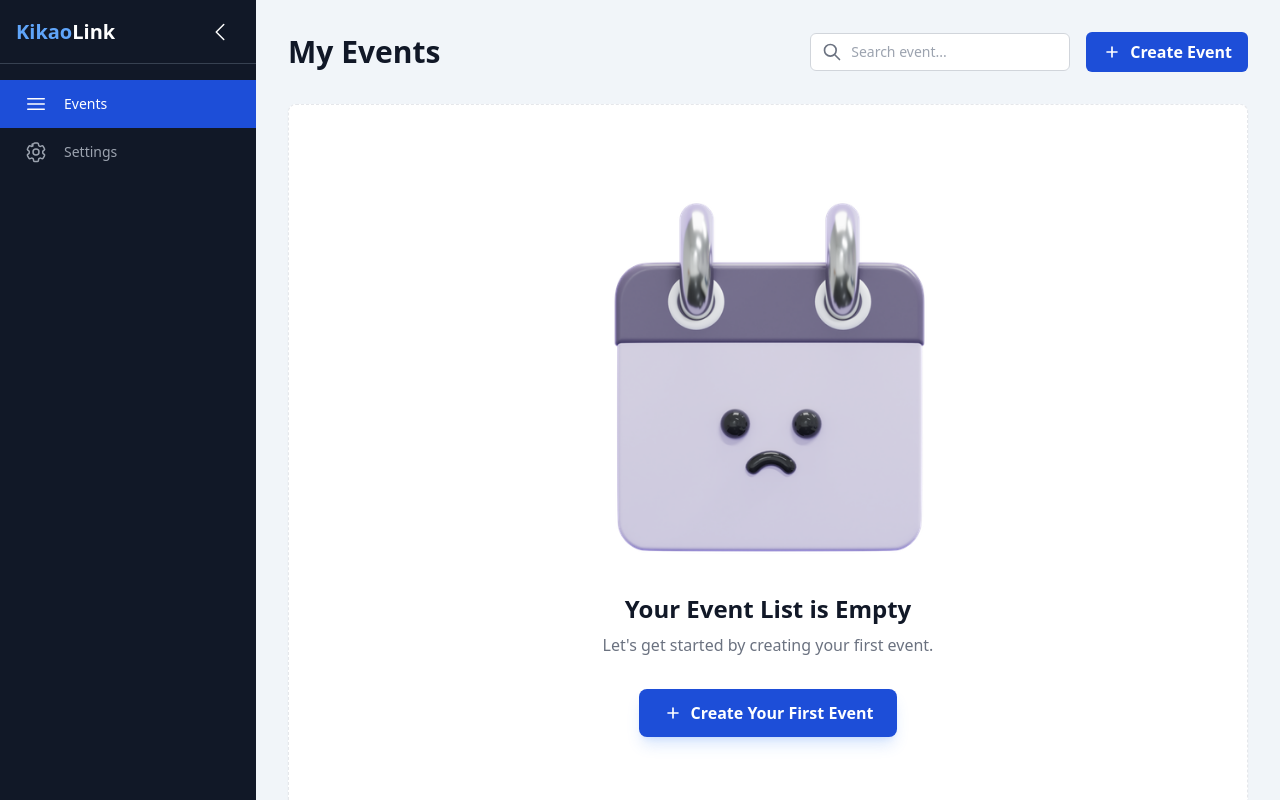
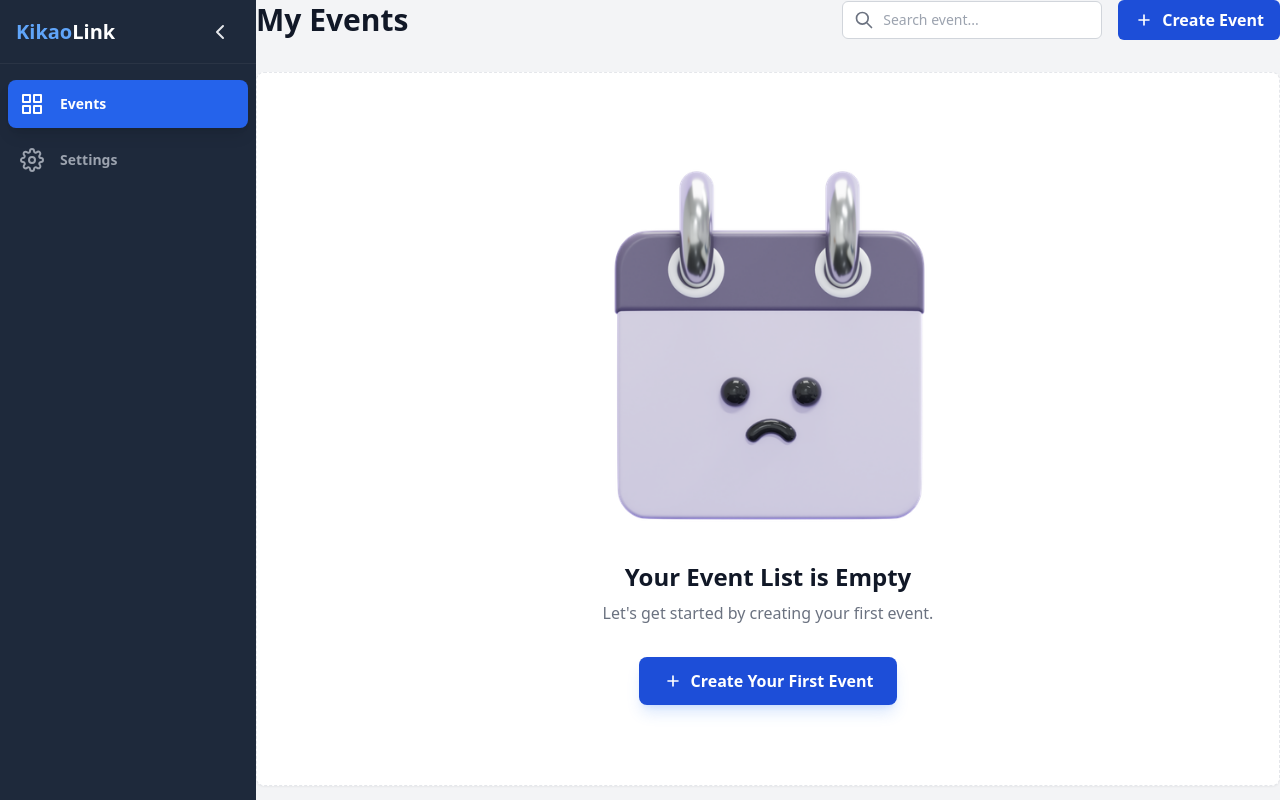
Before and after one commit to Beracali-Technologies/kikaolink-client, a React (Vite) app in the folder client/: page /dashboard/events in a window 1280 px wide. Built offline with nearby package versions, Linux system fonts and the light colour scheme.

Commit message:
Add Header and modified the sidebar

```diff
--- a/client/package.json
+++ b/client/package.json
@@ -16,6 +16,7 @@
     "react": "^18.3.1",
     "react-dom": "^18.3.1",
     "react-hook-form": "^7.62.0",
+    "react-icons": "^5.5.0",
     "react-phone-number-input": "^3.4.12",
     "react-router-dom": "^7.1.1"
   },
--- /dev/null
+++ b/client/src/Features/Dashboard/Components/Header/Header.tsx
@@ -0,0 +1,15 @@
+import { FiMenu } from 'react-icons/fi';
+
+
+
+const Header: React.FC<{ onMenuClick: () => void }> = ({ onMenuClick }) => {
+    return (
+        <header className="lg:hidden bg-white shadow-sm flex items-center p-4">
+            <button onClick={onMenuClick}>
+                <FiMenu className="h-6 w-6 text-gray-600"/>
+            </button>
+            <div className="font-bold text-lg ml-4">KikaoLink</div>
+        </header>
+    );
+};
+export default Header;
--- a/client/src/Features/Dashboard/Components/Sidebar/Sidebar.tsx
+++ b/client/src/Features/Dashboard/Components/Sidebar/Sidebar.tsx
@@ -1,68 +1,118 @@
-import React, { useState } from 'react';
+import React from 'react';
 import { NavLink, useLocation } from 'react-router-dom';
+import { FiGrid, FiSettings, FiChevronLeft, FiX } from 'react-icons/fi';
 
-type IconProps = { className?: string };
+// Define the shape of our props for clarity
+interface SidebarProps {
+    isMobile: boolean;
+    isOpen: boolean;
+    setIsOpen: (isOpen: boolean) => void;
+}
 
-// --- HIGH-QUALITY, RELIABLE SVG ICONS ---
-const EventIcon: React.FC<IconProps> = ({ className }) => (
-    <svg className={className} xmlns="http://www.w3.org/2000/svg" fill="none" viewBox="0 0 24 24" strokeWidth="1.5" stroke="currentColor">
-        <path strokeLinecap="round" strokeLinejoin="round" d="M3.75 6.75h16.5M3.75 12h16.5m-16.5 5.25h16.5" />
-    </svg>
-);
-
-// Correctly defined SettingsIcon
-const SettingsIcon: React.FC<IconProps> = ({ className }) => (
-    <svg className={className} xmlns="http://www.w3.org/2000/svg" fill="none" viewBox="0 0 24 24" strokeWidth="1.5" stroke="currentColor">
-        <path strokeLinecap="round" strokeLinejoin="round" d="M9.594 3.94c.09-.542.56-.94 1.11-.94h2.593c.55 0 1.02.398 1.11.94l.213 1.281c.063.374.313.686.645.87.074.04.147.083.22.127.324.196.72.257 1.075.124l1.217-.456a1.125 1.125 0 011.37.49l1.296 2.247a1.125 1.125 0 01-.242 1.451l-1.043.862c-.29.24-.435.608-.435.986v.642c0 .378.145.747.435.986l1.043.862a1.125 1.125 0 01.242 1.451l-1.296 2.247a1.125 1.125 0 01-1.37.49l-1.217-.456c-.355-.133-.75-.072-1.075.124a6.37 6.37 0 01-.22.127c-.331.183-.581.495-.644.87l-.213 1.281c-.09.543-.56.94-1.11.94h-2.593c-.55 0-1.02-.398-1.11-.94l-.213-1.281c-.063-.374-.313-.686-.645-.87a6.37 6.37 0 01-.22-.127c-.324-.196-.72-.257-1.075-.124l-1.217.456a1.125 1.125 0 01-1.37-.49l-1.296-2.247a1.125 1.125 0 01.242-1.451l1.043-.862c.29-.24.435-.608.435-.986v-.642c0-.378-.145-.747-.435-.986l-1.043-.862a1.125 1.125 0 01-.242-1.451l1.296-2.247a1.125 1.125 0 011.37-.49l1.217.456c.355.133.75.072 1.075-.124a6.37 6.37 0 01.22-.127c.331-.183.581-.495-.644-.87l.213-1.281z" />
-        <path strokeLinecap="round" strokeLinejoin="round" d="M15 12a3 3 0 11-6 0 3 3 0 016 0z" />
-    </svg>
-);
-
-const ChevronLeftIcon: React.FC<IconProps> = ({ className }) => <svg className={className} xmlns="http://www.w3.org/2000/svg" fill="none" viewBox="0 0 24 24" strokeWidth="1.5" stroke="currentColor"><path strokeLinecap="round" strokeLinejoin="round" d="M15.75 19.5L8.25 12l7.5-7.5" /></svg>;
-
-const Sidebar: React.FC = () => {
-    const [isCollapsed, setIsCollapsed] = useState(false);
+const Sidebar: React.FC<SidebarProps> = ({ isMobile, isOpen, setIsOpen }) => {
     const location = useLocation();
 
-   // Check if the current path is ANY settings page
-   const isSettingsActive = location.pathname.startsWith('/dashboard/settings');
+    // Determine if any settings page is active to highlight the "Settings" icon
+    const isSettingsActive = location.pathname.includes('/settings');
 
     const menuItems = [
-        { name: 'Events', path: '/dashboard/events', icon: EventIcon },
-        { name: 'Settings', path: '/dashboard/settings', icon: SettingsIcon, isActive: isSettingsActive },
+        { name: 'Events', path: '/dashboard/events', icon: FiGrid },
+        { name: 'Settings', path: '/dashboard/settings', icon: FiSettings, isActiveOverride: isSettingsActive },
     ];
 
-    return (
-        <div className={`relative bg-dark-text text-white flex flex-col transition-all duration-300 ${isCollapsed ? 'w-20' : 'w-64'}`}>
-            <div className="p-4 flex items-center justify-between border-b border-gray-700 h-16">
-                <span className={`font-bold text-xl whitespace-nowrap transition-opacity duration-200 ${isCollapsed ? 'opacity-0' : 'opacity-100'}`}>
+    // This is the shared UI content for both mobile and desktop sidebars
+    const SidebarContent = (
+        <div className="flex flex-col h-full bg-[#1e293b] text-gray-200">
+            {/* --- Header & Action Button --- */}
+            <div className={`flex items-center justify-between h-16 px-4 border-b border-gray-700/50 flex-shrink-0
+                ${isMobile ? 'justify-between' : isOpen ? 'justify-between' : 'justify-center'}`
+            }>
+                <span
+                    className={`font-bold text-xl whitespace-nowrap transition-all duration-300 ease-in-out
+                               ${!isOpen ? 'w-0 opacity-0' : 'w-auto opacity-100'}`}
+                    aria-hidden={!isOpen}
+                >
                     <span className="text-blue-400">Kikao</span>
                     <span className="text-white">Link</span>
                 </span>
-                <button onClick={() => setIsCollapsed(!isCollapsed)} className="p-2 rounded-full hover:bg-gray-700 focus:outline-none">
-                    <ChevronLeftIcon className={`w-6 h-6 transform transition-transform duration-300 ${isCollapsed ? 'rotate-180' : 'rotate-0'}`} />
+
+                {/* --- THIS IS THE CRITICAL CHANGE --- */}
+                {/* Render the appropriate button based on the context (mobile vs. desktop) */}
+                {isMobile ? (
+                    // On Mobile, this is a simple "Close" button inside the panel
+                    <button
+                        onClick={() => setIsOpen(false)}
+                        className="p-2 rounded-lg hover:bg-gray-700 transition-colors"
+                    >
+                        <FiX className="w-6 h-6" />
                     </button>
+                ) : (
+                    // On Desktop, this is the "Collapse/Expand" button
+                    <button
+                        onClick={() => setIsOpen(!isOpen)}
+                        className="p-2 rounded-lg hover:bg-gray-700 transition-colors focus:outline-none focus:ring-2 focus:ring-blue-400"
+                    >
+                        <FiChevronLeft className={`w-6 h-6 transform transition-transform duration-500 ${!isOpen ? 'rotate-180' : 'rotate-0'}`} />
+                    </button>
+                )}
             </div>
 
-            <nav className="flex-grow mt-4">
-                {menuItems.map(({ name, path, icon: Icon }) => (
+            {/* --- Navigation Links --- */}
+            <nav className="flex-grow mt-4 px-2 space-y-2">
+                {menuItems.map((item) => {
+                    const Icon = item.icon;
+                    return (
                         <NavLink
-                        key={name}
-                        to={path}
-                        // Use end={true} for the "Events" link to avoid it matching child routes like /events/create
-                        end={path === '/dashboard/events'}
+                            key={item.name}
+                            to={item.path}
+                            end={!item.isActiveOverride}
                             className={({ isActive }) =>
-                            `flex items-center gap-4 py-3 px-6 text-sm font-medium transition-colors ${isCollapsed ? 'justify-center' : ''}
-                            ${isActive ? "bg-primary-blue text-white" : "text-gray-400 hover:bg-gray-700 hover:text-white"}`
+                                `flex items-center p-3 text-sm font-semibold rounded-lg transition-colors group
+                                ${isOpen ? '' : 'justify-center'}
+                                ${item.isActiveOverride || isActive
+                                    ? "bg-blue-600 text-white shadow-lg"
+                                    : "text-gray-400 hover:bg-gray-700 hover:text-white"
+                                }`
                             }
+                            title={isOpen ? '' : item.name} // Show tooltip when collapsed
                         >
-                        <Icon className="w-6 h-6 flex-shrink-0" />
-                        <span className={`${isCollapsed ? 'hidden' : 'block'}`}>{name}</span>
+                            <Icon className="w-6 h-6 flex-shrink-0" aria-hidden="true" />
+                            <span
+                                className={`whitespace-nowrap transition-all duration-300 ease-in-out
+                                           ${!isOpen ? 'w-0 opacity-0 ml-0' : 'w-auto opacity-100 ml-4'}`}
+                                aria-hidden={!isOpen}
+                            >
+                                {item.name}
+                            </span>
                         </NavLink>
-                ))}
+                    );
+                })}
             </nav>
         </div>
     );
+
+    // --- RENDER LOGIC: Decide how to display the sidebar ---
+    if (isMobile) {
+        return (
+            <>
+                <div
+                    className={`fixed inset-0 bg-black bg-opacity-60 z-30 transition-opacity lg:hidden ${isOpen ? 'opacity-100' : 'opacity-0 pointer-events-none'}`}
+                    onClick={() => setIsOpen(false)}
+                    aria-hidden="true"
+                />
+                <aside className={`fixed inset-y-0 left-0 w-64 z-40 transform transition-transform duration-300 ease-in-out lg:hidden ${isOpen ? 'translate-x-0' : '-translate-x-full'}`}>
+                   {SidebarContent}
+                </aside>
+            </>
+        );
     }
 
+    // For Desktop, render a panel that changes width
+    return (
+         <aside className={`relative flex-shrink-0 transition-all duration-300 ease-in-out ${isOpen ? 'w-64' : 'w-20'}`}>
+            {SidebarContent}
+         </aside>
+    );
+};
+
 export default Sidebar;
--- a/client/src/Layouts/DashboardLayout/DashboardLayout.tsx
+++ b/client/src/Layouts/DashboardLayout/DashboardLayout.tsx
@@ -1,21 +1,45 @@
-import React from 'react';
+import React, { useState } from 'react';
 import { Outlet } from 'react-router-dom';
-import Sidebar from '../../Features/Dashboard/Components/Sidebar/Sidebar'; // Using your sidebar
+import Sidebar from '../../Features/Dashboard/Components/Sidebar/Sidebar';
+import Header from '../../Features/Dashboard/Components/Header/Header';
 
+const DashboardLayout: React.FC = () => {
+    // State for the mobile menu (slide-out overlay)
+    const [mobileNavOpen, setMobileNavOpen] = useState(false);
+    // State for the desktop sidebar (collapsing from wide to icon-only)
+    const [isDesktopSidebarCollapsed, setIsDesktopSidebarCollapsed] = useState(false);
 
-//side bar wrap to protect against organizer pages
-const DashboardLayout: React.FC = () => {
     return (
-        <div className="flex h-screen bg-slate-100">
-                <Sidebar />
+        <div className="flex h-screen bg-gray-100 overflow-hidden">
 
-                <div className="flex-1 flex flex-col overflow-hidden">
-                        <main className="flex-1 overflow-x-hidden overflow-y-auto p-4 md:p-8">
-                            <Outlet /> {/* This is where your nested routes will render */}
-                        </main>
-                </div>
+            {/* --- MOBILE Sidebar (rendered as a slide-over) --- */}
+            {/* It uses and controls the 'mobileNavOpen' state */}
+            <div className="lg:hidden">
+                <Sidebar
+                    isMobile={true}
+                    isOpen={mobileNavOpen}
+                    setIsOpen={setMobileNavOpen}
+                />
+            </div>
 
-      </div>
+            {/* --- DESKTOP Sidebar (rendered as a collapsible panel) --- */}
+            {/* It uses and controls the 'isDesktopSidebarCollapsed' state */}
+            <div className="hidden lg:flex">
+                <Sidebar
+                    isMobile={false}
+                    isOpen={!isDesktopSidebarCollapsed}
+                    setIsOpen={() => setIsDesktopSidebarCollapsed(!isDesktopSidebarCollapsed)}
+                />
+            </div>
+
+            {/* --- Main Content Area --- */}
+            <div className="flex-1 flex flex-col overflow-hidden">
+                <Header onMenuClick={() => setMobileNavOpen(true)} />
+                <main className="flex-1 overflow-x-hidden overflow-y-auto">
+                    <Outlet />
+                </main>
+            </div>
+        </div>
     );
 };
 
--- a/client/src/Routes/routes.tsx
+++ b/client/src/Routes/routes.tsx
@@ -34,7 +34,7 @@ export const privateRoutes = [
 
 
     {
-        path: "settings",
+        path: "events/:eventId",
         element: <EventSettingsLayout />,
         // 3. Children routes that render inside the EventSettingsLayout's <Outlet />
         children: [
```
Also changed, not shown: client/src/Layouts/EventSettingsLayout/EventSettingsLayout.tsx (+99 -33 lines), 1 other file (tests, documents, lock files or other folders). Lines whose indentation alone changed are shown as unchanged.
